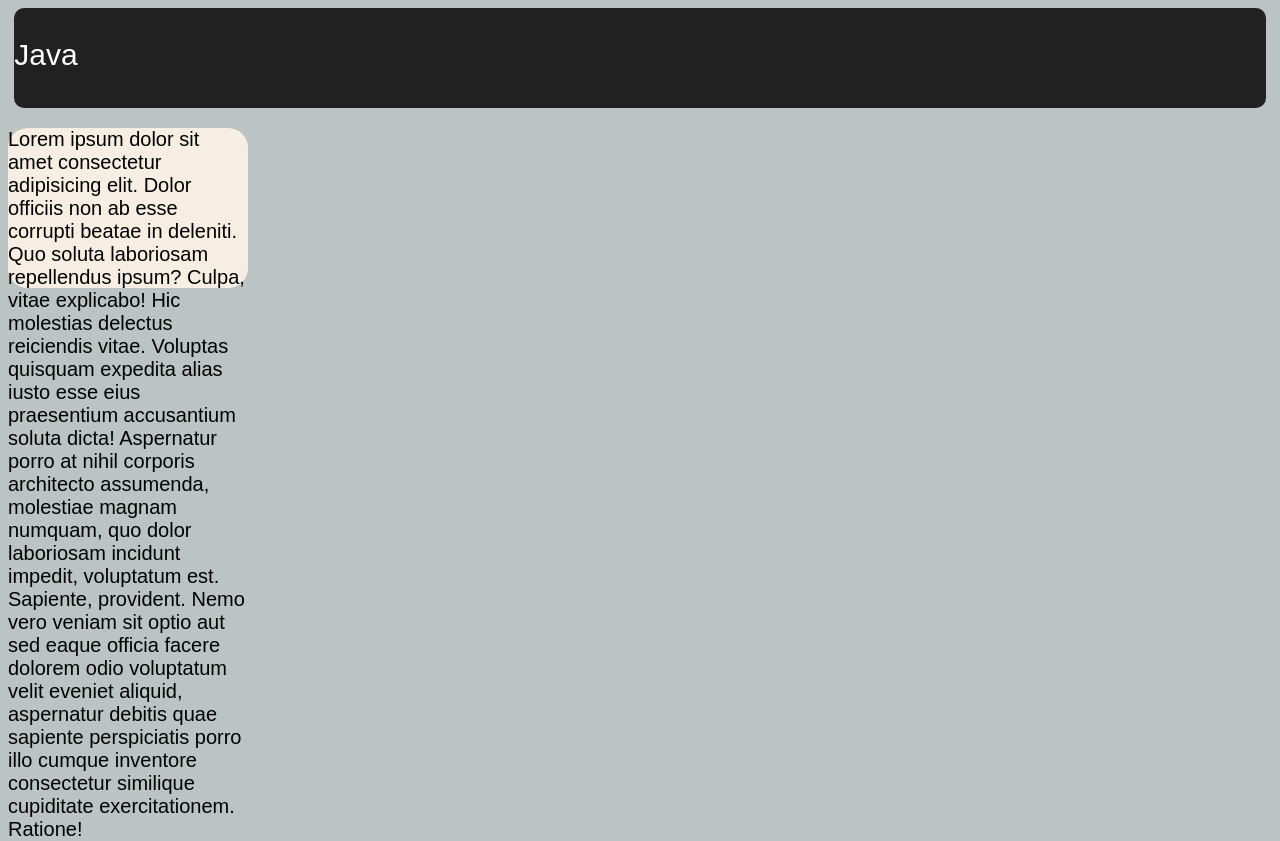
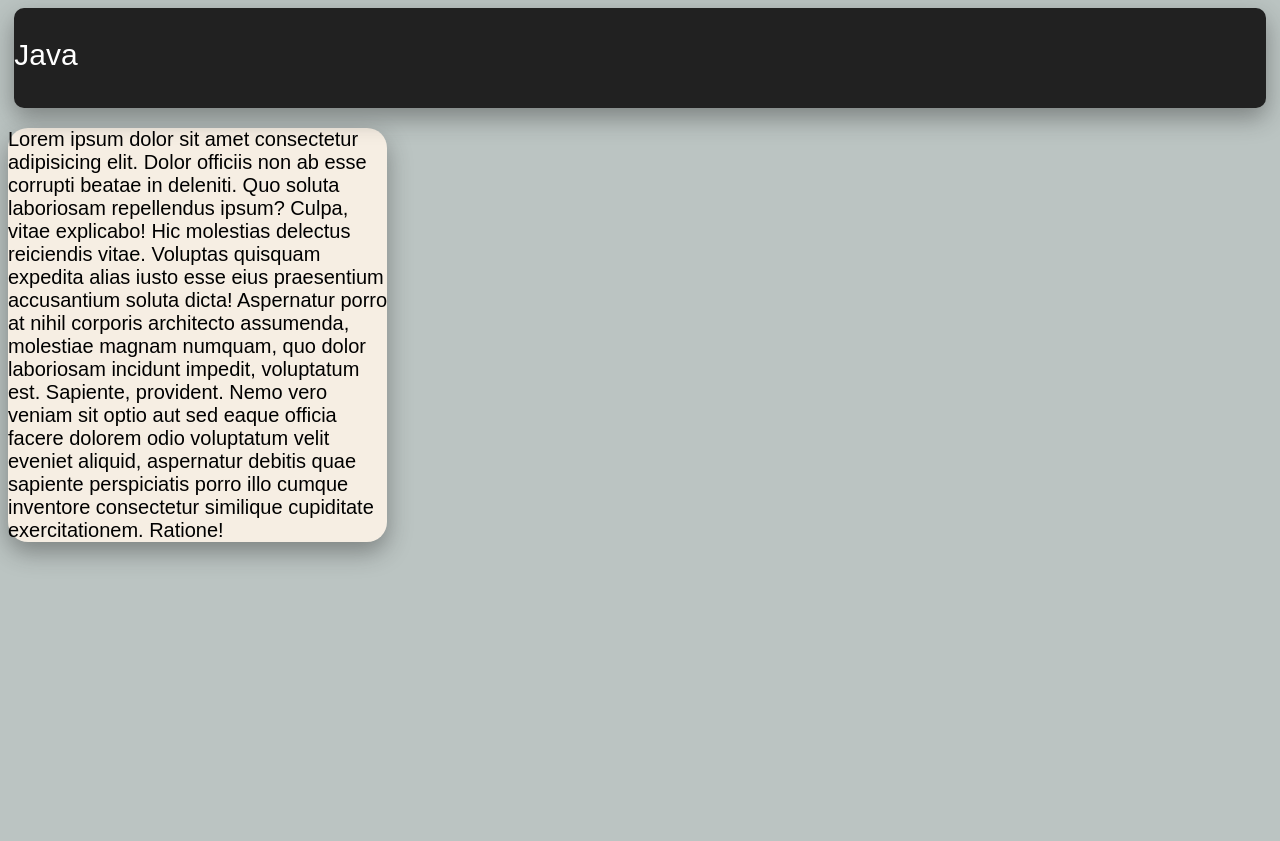
Before and after one commit to henriqclaro/HTML-Java-Site, a plain HTML site: page index.html in a window 1280 px wide. After the commit the page ends 800 px from the top, so only its background shows below. Drawn offline with Linux system fonts and the light colour scheme; a web font is replaced by a local one.

Commit message:
Aprimorando estilo

```diff
--- a/index.css
+++ b/index.css
@@ -18,9 +18,9 @@ header{
     color: white;
 }
 article p{
-    font-family: "Google-sans-text", sans-serif;
+    font-family: "Google sans text", sans-serif;
     font-optical-sizing: auto;
-    font-weight: 300;
+    font-weight: 200;
     font-style: normal;
     font-size: 20px;
     color: black;
@@ -30,12 +30,12 @@ article p{
     height: 100px;
     background-color: #212121;
     border-radius: 10px;
-    box-shadow: black;
+    box-shadow: 0px 10px 25px rgba(33, 33, 33, 0.4);
 }
 .box-1{
-    width: 15rem;
-    height: 10rem;
+    width: 30%;
+    height: 20%;
     background-color: #f6eee3;
     border-radius: 20px;
-    box-shadow: black;
+    box-shadow: 0px 10px 25px rgba(33, 33, 33, 0.4);
 }
```
